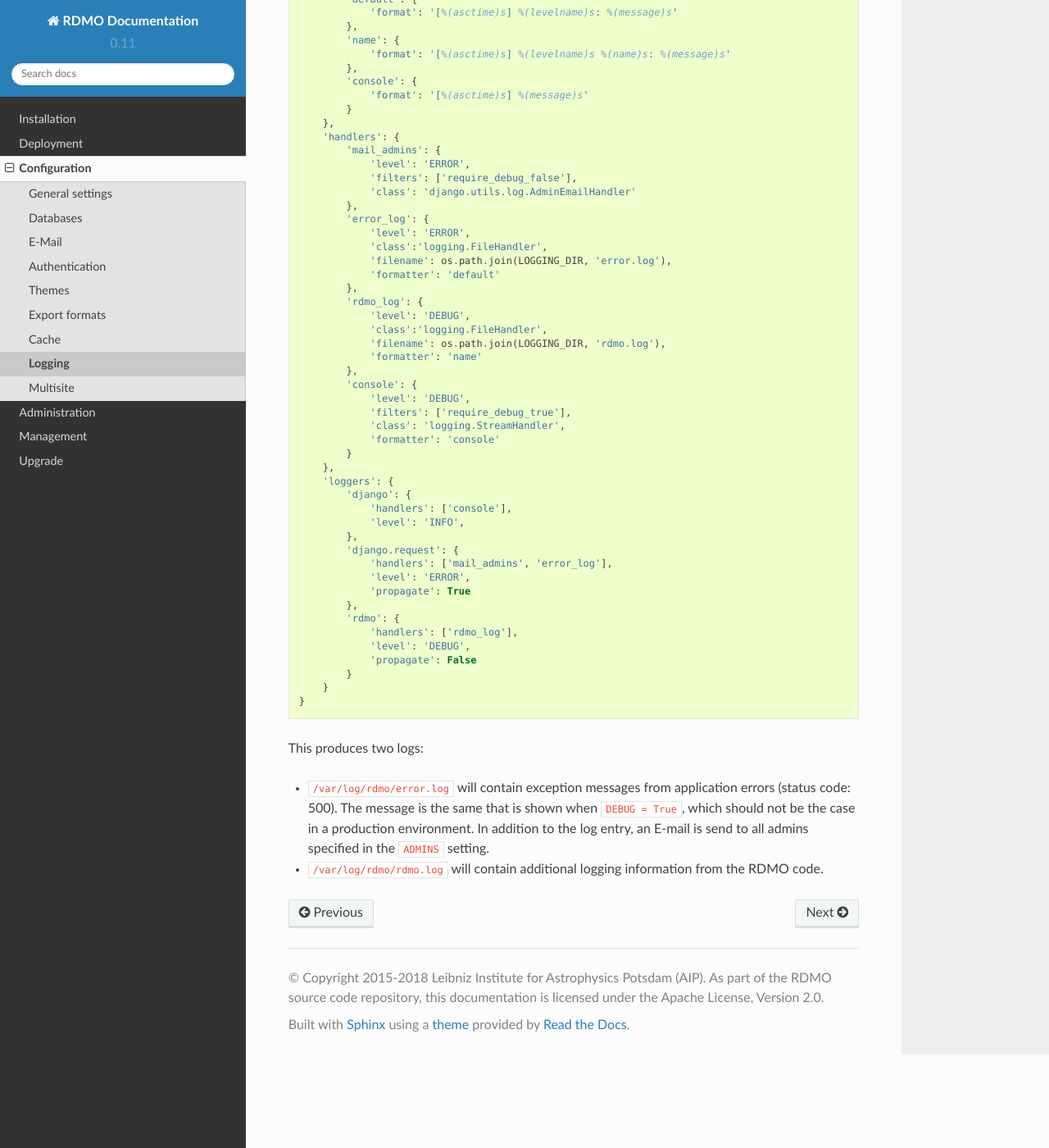
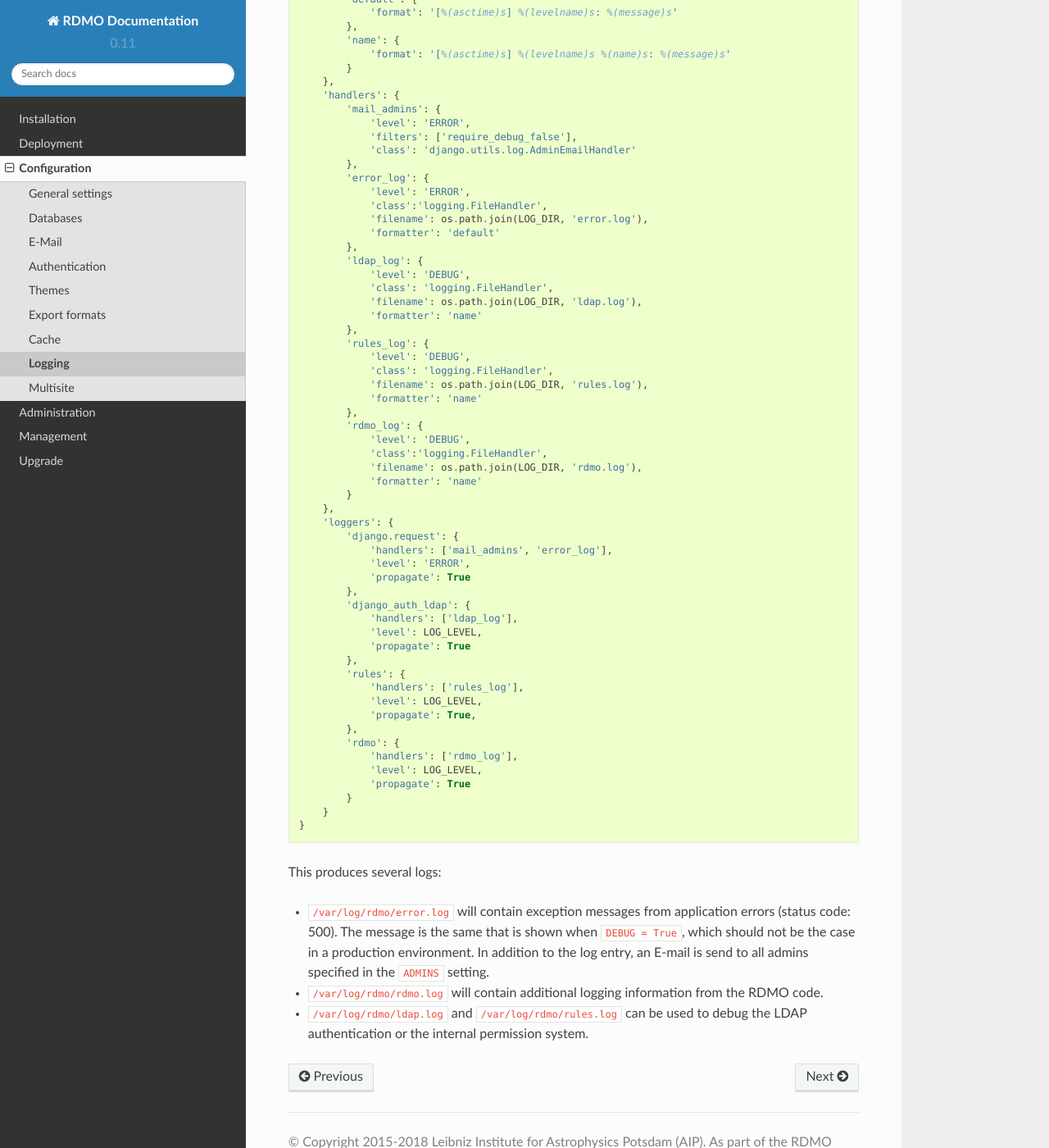
Before and after one commit to rdmorganiser/rdmo-docs, a Sphinx documentation site: the page built from docs/configuration/logging.md, in a window 1280 px wide and 1400 px high, scrolled down 524 px. Shown: the whole window at 82% size. Built offline with Sphinx 7.4.7 and the Read the Docs theme 2.0.0, drawn with Linux system fonts in a browser that asks for light colours; some of the changed text lies outside the part shown.

Commit message:
Update logging

````diff
--- a/docs/configuration/logging.md
+++ b/docs/configuration/logging.md
@@ -3,13 +3,13 @@
 Logging in Django can be very complex and is covered extensively in the [Django documentation](https://docs.djangoproject.com/en/stable/topics/logging/). For a suitable logging of RDMO you can add the following to your `config/settings/local.py`:
 
 ```python
-import os
-from . import BASE_DIR
+iimport os
 
-LOGGING_DIR = '/var/log/rdmo/'
+LOG_LEVEL = 'DEBUG'
+LOG_DIR = '/var/log/rdmo/'  # this directory needs to be writable by the rdmo user
 LOGGING = {
     'version': 1,
-    'disable_existing_loggers': True,
+    'disable_existing_loggers': False,
     'filters': {
         'require_debug_false': {
             '()': 'django.utils.log.RequireDebugFalse'
@@ -24,9 +24,6 @@ LOGGING = {
         },
         'name': {
             'format': '[%(asctime)s] %(levelname)s %(name)s: %(message)s'
-        },
-        'console': {
-            'format': '[%(asctime)s] %(message)s'
         }
     },
     'handlers': {
@@ -38,42 +35,55 @@ LOGGING = {
         'error_log': {
             'level': 'ERROR',
             'class':'logging.FileHandler',
-            'filename': os.path.join(LOGGING_DIR, 'error.log'),
+            'filename': os.path.join(LOG_DIR, 'error.log'),
             'formatter': 'default'
+        },
+        'ldap_log': {
+            'level': 'DEBUG',
+            'class': 'logging.FileHandler',
+            'filename': os.path.join(LOG_DIR, 'ldap.log'),
+            'formatter': 'name'
+        },
+        'rules_log': {
+            'level': 'DEBUG',
+            'class': 'logging.FileHandler',
+            'filename': os.path.join(LOG_DIR, 'rules.log'),
+            'formatter': 'name'
         },
         'rdmo_log': {
             'level': 'DEBUG',
             'class':'logging.FileHandler',
-            'filename': os.path.join(LOGGING_DIR, 'rdmo.log'),
+            'filename': os.path.join(LOG_DIR, 'rdmo.log'),
             'formatter': 'name'
-        },
-        'console': {
-            'level': 'DEBUG',
-            'filters': ['require_debug_true'],
-            'class': 'logging.StreamHandler',
-            'formatter': 'console'
         }
     },
     'loggers': {
-        'django': {
-            'handlers': ['console'],
-            'level': 'INFO',
-        },
         'django.request': {
             'handlers': ['mail_admins', 'error_log'],
             'level': 'ERROR',
             'propagate': True
         },
+        'django_auth_ldap': {
+            'handlers': ['ldap_log'],
+            'level': LOG_LEVEL,
+            'propagate': True
+        },
+        'rules': {
+            'handlers': ['rules_log'],
+            'level': LOG_LEVEL,
+            'propagate': True,
+        },
         'rdmo': {
             'handlers': ['rdmo_log'],
-            'level': 'DEBUG',
-            'propagate': False
+            'level': LOG_LEVEL,
+            'propagate': True
         }
     }
 }
 ```
 
-This produces two logs:
+This produces several logs:
 
 * `/var/log/rdmo/error.log` will contain exception messages from application errors (status code: 500). The message is the same that is shown when `DEBUG = True`, which should not be the case in a production environment. In addition to the log entry, an E-mail is send to all admins specified in the `ADMINS` setting.
 * `/var/log/rdmo/rdmo.log` will contain additional logging information from the RDMO code.
+* `/var/log/rdmo/ldap.log` and `/var/log/rdmo/rules.log` can be used to debug the LDAP authentication or the internal permission system.
````
